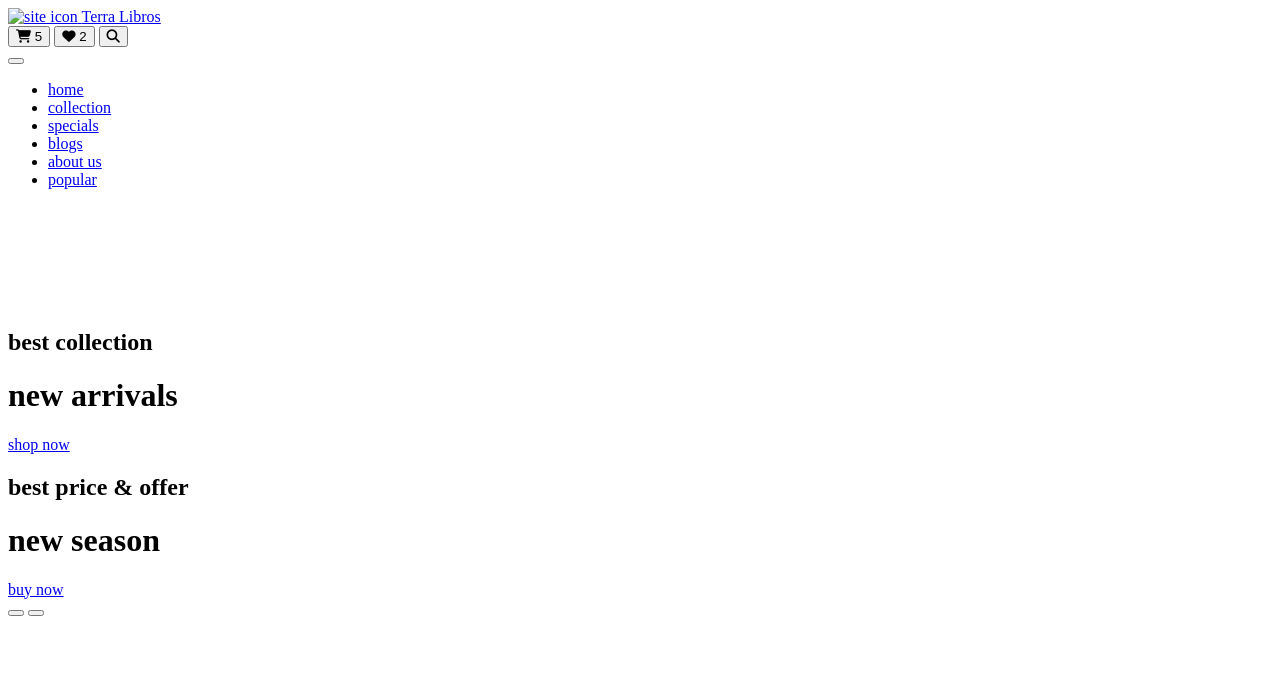
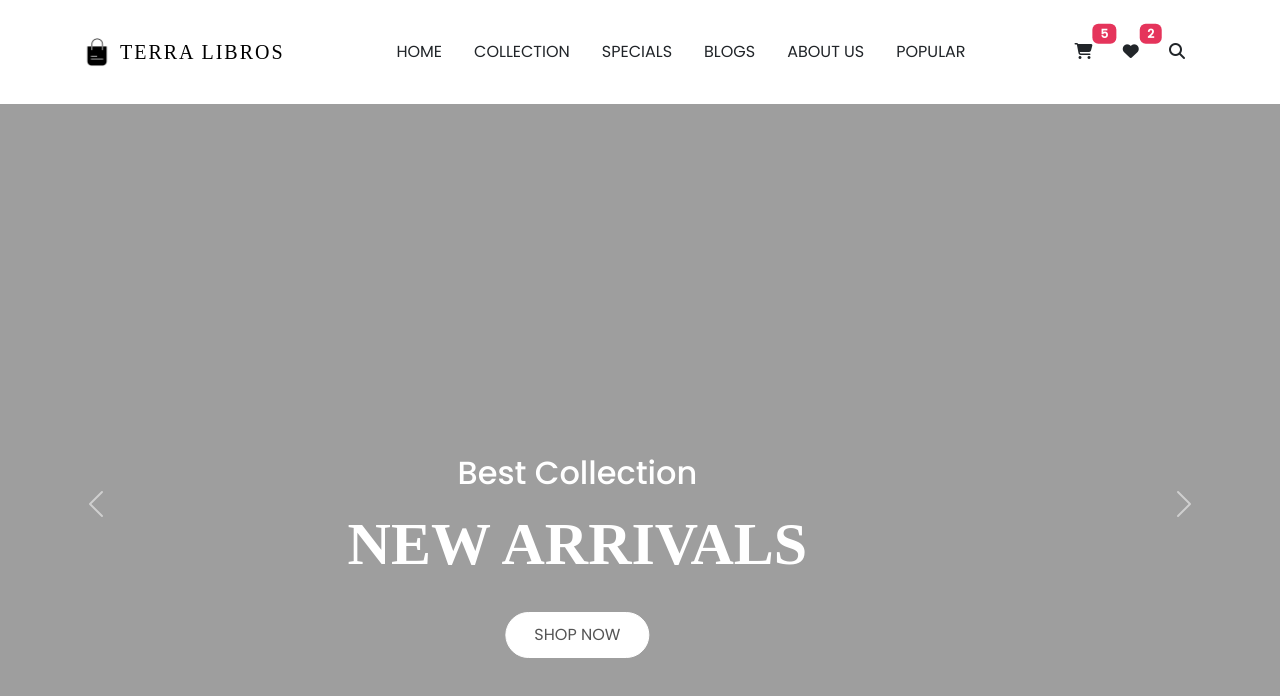
Before and after one commit to Facundo-19/TerraLibros, a plain HTML site: page index.html in a window 1280 px wide. Drawn offline with Linux system fonts and the light colour scheme; the site is published under a folder, as on GitHub Pages, so addresses that start at the root find nothing; a web font is replaced by a local one.

Commit message:
correcion de src para poder visualizar bien la pagina

```diff
--- a/css/style.css
+++ b/css/style.css
@@ -48,7 +48,7 @@ body {
 
 /* Header */
 #header {
-    background: url(/images/banner-img-1.jpg) top/cover no-repeat;
+    background: url(../images/banner-img-1.jpg) top/cover no-repeat;
 }
 
 .carousel-inner h1 {
--- a/index.html
+++ b/index.html
@@ -6,8 +6,8 @@
     <meta name="viewport" content="width=device-width, initial-scale=1.0">
     <title>Terra Libros</title>
     <link rel="stylesheet" href="https://cdnjs.cloudflare.com/ajax/libs/font-awesome/6.4.0/css/all.min.css" integrity="sha512-iecdLmaskl7CVkqkXNQ/ZH/XLlvWZOJyj7Yy7tcenmpD1ypASozpmT/E0iPtmFIB46ZmdtAc9eNBvH0H/ZpiBw==" crossorigin="anonymous" referrerpolicy="no-referrer" />
-    <link rel="stylesheet" href="/bootstrap-5.3.0-alpha3-dist/css/bootstrap.min.css">
-    <link rel="stylesheet" href="/css/style.css">
+    <link rel="stylesheet" href="bootstrap-5.3.0-alpha3-dist/css/bootstrap.min.css">
+    <link rel="stylesheet" href="css/style.css">
 </head>
 <body>
 
@@ -15,7 +15,7 @@
     <nav class="navbar navbar-expand-lg navbar-light bg-white py-4 fiexed-top">
         <div class="container">
             <a class="navbar-brand d-flex justify-content-between align-items-center order-lg-0" href="index.html">
-                <img src="/images/shopping-bag-icon.png" alt="site icon">
+                <img src="images/shopping-bag-icon.png" alt="site icon">
                 <span class="text-uppercase fw-lighter ms-2">Terra Libros</span>
             </a>
 
@@ -89,8 +89,8 @@
 
 
 
-    <script src="/js/jquery-3.6.4.js"></script>
-    <script src="/bootstrap-5.3.0-alpha3-dist/js/bootstrap.min.js"></script>
-    <script src="/js/script.js"></script>
+    <script src="js/jquery-3.6.4.js"></script>
+    <script src="bootstrap-5.3.0-alpha3-dist/js/bootstrap.min.js"></script>
+    <script src="js/script.js"></script>
 </body>
 </html>
```
